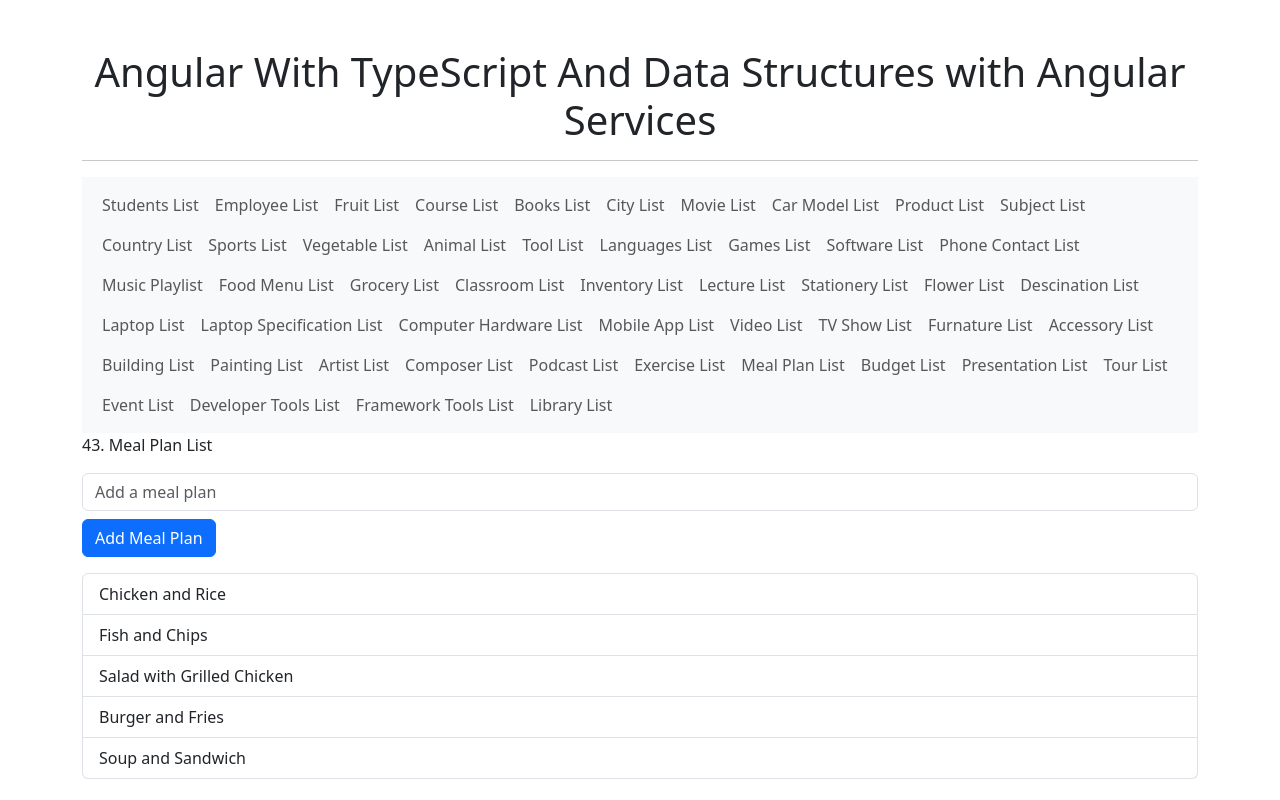
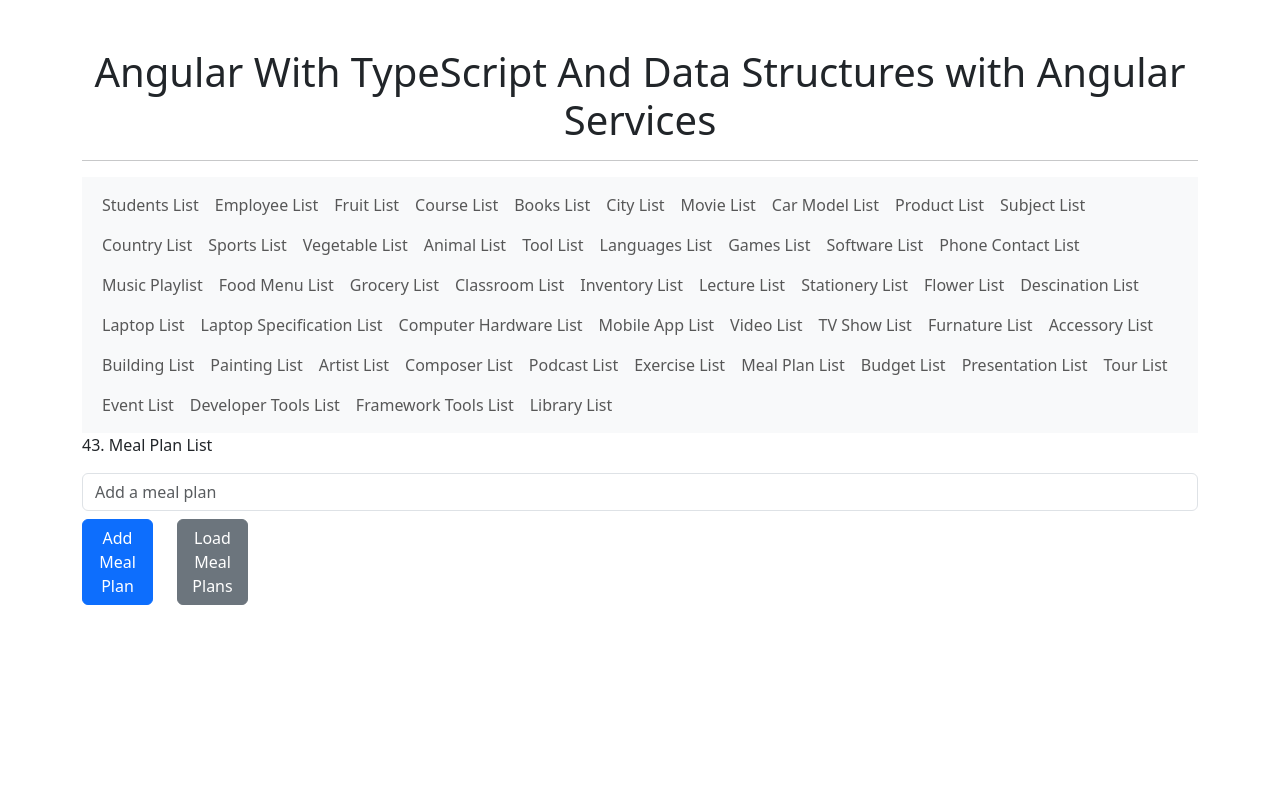
Before and after one commit to muningg/Angular_With_TypeScript_And_Data_Structures, an Angular app: page /meal-plan-list in a window 1280 px wide. Built offline with nearby package versions, Linux system fonts and the light colour scheme.

Commit message:
feat(meal-plan-list-service): add service to load meal plan list

```diff
--- a/src/app/components/meal-plan-list/meal-plan-list.component.html
+++ b/src/app/components/meal-plan-list/meal-plan-list.component.html
@@ -1,8 +1,14 @@
 <p>43. Meal Plan List</p>
 <input type="text" class="form-control" [(ngModel)]="newMealPlan" placeholder="Add a meal plan" />
 
-<button class="btn btn-primary mt-2" (click)="addMealPlan()">Add Meal Plan</button>
-
+<div class="row">
+  <div class="col-sm-1">
+    <button class="btn btn-primary mt-2" (click)="addMealPlan()">Add Meal Plan</button>
+  </div>
+  <div class="col-sm-1">
+    <button class="btn btn-secondary mt-2" (click)="provideMealPlansList()">Load Meal Plans</button>
+  </div>
+</div>
 <ul class="mt-3 list-group">
   <li class="list-group-item" *ngFor="let mealPlan of mealPlans">
     {{mealPlan}}
--- a/src/app/components/meal-plan-list/meal-plan-list.component.ts
+++ b/src/app/components/meal-plan-list/meal-plan-list.component.ts
@@ -1,4 +1,5 @@
 import { Component } from '@angular/core';
+import { MealPlanListService } from './meal-plan-list.service';
 
 @Component({
   selector: 'app-meal-plan-list',
@@ -6,13 +7,17 @@ import { Component } from '@angular/core';
   styleUrl: './meal-plan-list.component.css'
 })
 export class MealPlanListComponent {
-  mealPlans: string[] = ['Chicken and Rice', 'Fish and Chips', 'Salad with Grilled Chicken', 'Burger and Fries', 'Soup and Sandwich'];
+  mealPlans: string[] = [];
   newMealPlan: string = '';
+  constructor(private mealplanListService: MealPlanListService) { }
 
   addMealPlan() {
     if (this.newMealPlan.trim()) {
-      this.mealPlans.push(this.newMealPlan);
+      this.mealplanListService.addMealPlan(this.newMealPlan);
       this.newMealPlan = '';
     }
   }
+  provideMealPlansList() {
+    this.mealPlans = this.mealplanListService.loadMealPlans();
+  }
 }
--- /dev/null
+++ b/src/app/components/meal-plan-list/meal-plan-list.service.ts
@@ -0,0 +1,18 @@
+import { Injectable } from '@angular/core';
+
+@Injectable({
+  providedIn: 'root'
+})
+export class MealPlanListService {
+  private mealplans: string[] = [
+    'Chicken and Rice', 'Fish and Chips', 'Salad with Grilled Chicken', 'Burger and Fries', 'Soup and Sandwich'
+  ];
+
+  loadMealPlans() {
+    return this.mealplans;
+  }
+
+  addMealPlan(mealplan: string) {
+    this.mealplans.push(mealplan);
+  }
+}
```
Also changed, not shown: 1 other file (tests, documents, lock files or other folders).
